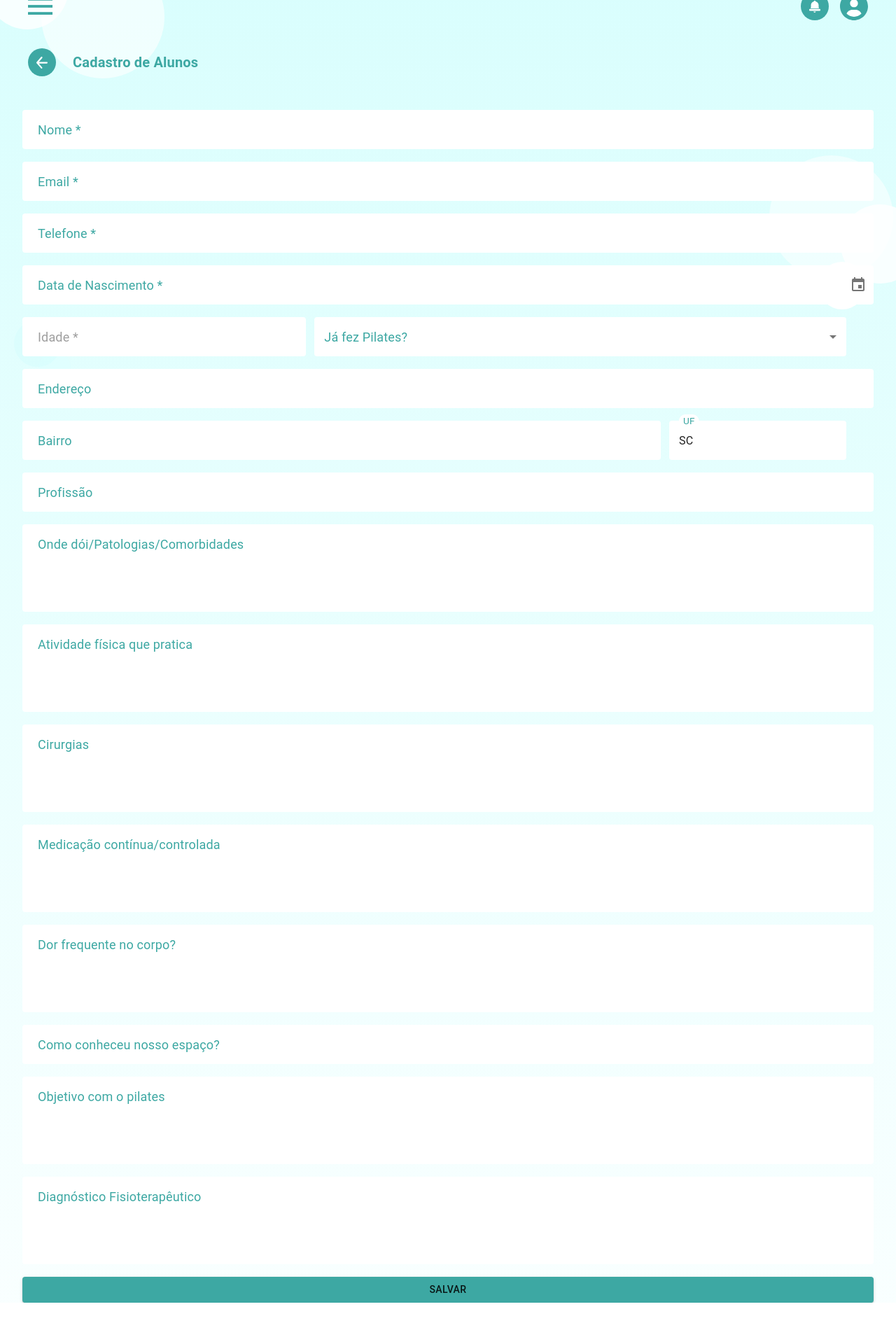
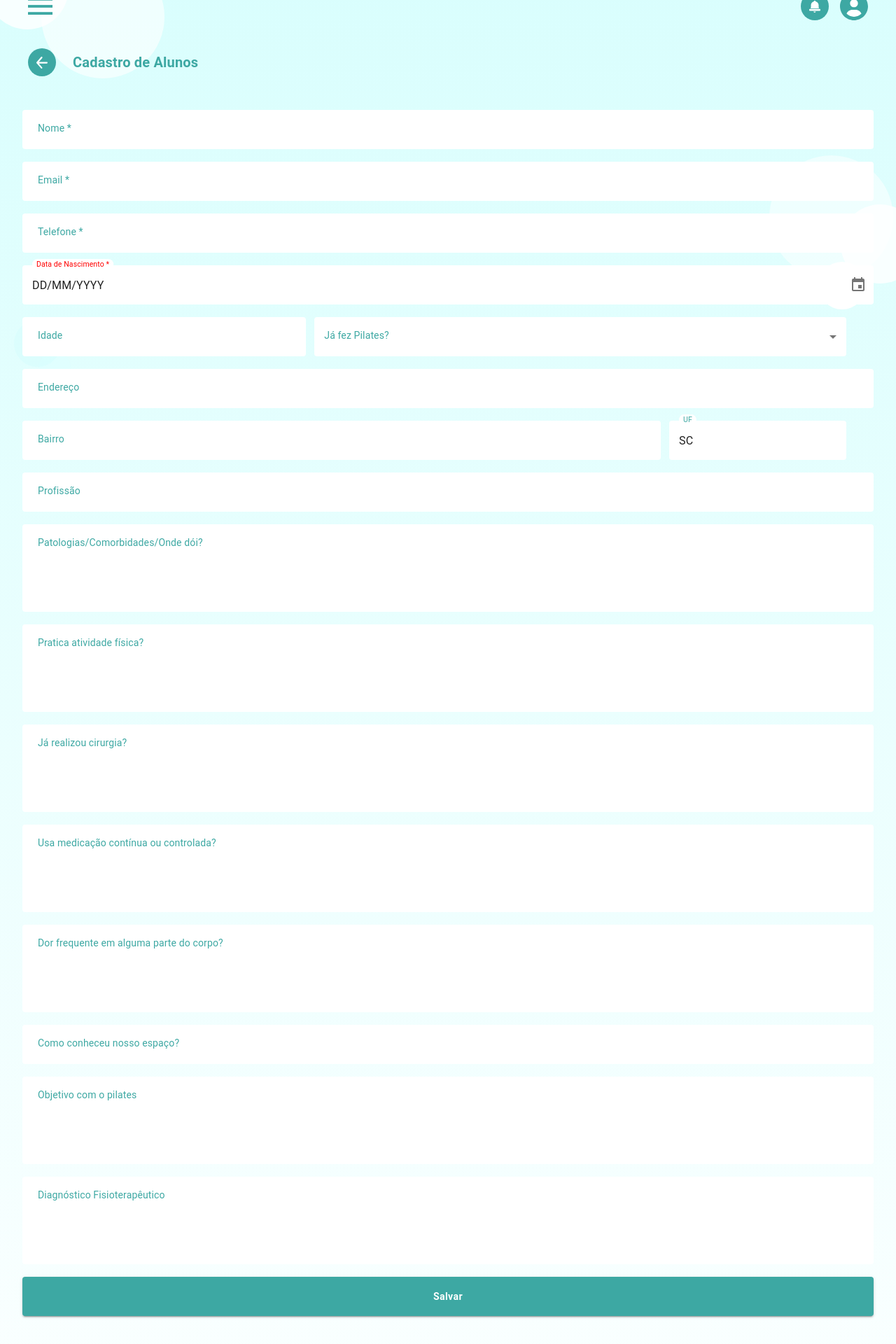
Before and after one commit to deborapoh/pilates-web, a Next.js app: page /students/registration in a window 1280 px wide. Shown: the part 43-1963 px from the top of the page at 70% size. Before the commit the page ends 1904 px from the top, so only its background shows below. Built offline with nearby package versions, Linux system fonts and the light colour scheme.

Commit message:
add some styles and finish the form

```diff
--- a/src/app/(admin-pages)/students/page.tsx
+++ b/src/app/(admin-pages)/students/page.tsx
@@ -1,6 +1,7 @@
 'use client'
 
 import Modules from "@/app/components/Modules"
+import StudentList from "@/app/components/StudentList"
 import { modules } from "@/app/constants"
 import BackButton from "@/app/icons/BackButton"
 
@@ -9,6 +10,7 @@ export default function Student() {
     <main className="flex min-h-screen flex-col">
       <BackButton path="/home" />
       <Modules mt={3} modules={modules[0].options} />
+      <StudentList />
     </main>
   )
 }
--- a/src/app/(admin-pages)/students/registration/page.tsx
+++ b/src/app/(admin-pages)/students/registration/page.tsx
@@ -3,19 +3,20 @@
 import DatePicker from "@/app/components/DatePicker"
 import InputText from "@/app/components/InputText"
 import InputWarning from "@/app/components/InputWarning"
-import { FormData, FormValues, NameValues, studentFormValues } from "@/app/constants/student"
+import { FormData, FormValues, studentFormValues } from "@/app/constants/student"
 import BackButton from "@/app/icons/BackButton"
-import { Box, Button, Checkbox, CircularProgress, FormControl, Grid, InputLabel, MenuItem, Select, SelectChangeEvent, Typography, styled } from "@mui/material"
-import { ChangeEvent, forwardRef, useMemo, useState } from "react"
-import { SubmitHandler, useForm } from "react-hook-form"
+import { Box, CircularProgress, Grid, SelectChangeEvent, TextField, Typography, styled } from "@mui/material"
+import { ChangeEvent, useEffect, useMemo, useState } from "react"
+import { SubmitHandler, useForm, Controller } from "react-hook-form"
 import { differenceInYears } from 'date-fns'
 import { formatPhone } from "@/app/utils/mask"
 import InputSelect from "@/app/components/InputSelect"
+import ButtonDefault from "@/app/components/ButtonDefault"
 
 const Form = styled('form')(() => ({
   display: 'flex',
   flexDirection: 'column',
-  marginTop: 40,
+  marginBlock: 40,
   // height: 225,
   width: '100%',
   justifyContent: 'space-between',
@@ -34,7 +35,7 @@ const Title = styled(Typography)(({ theme }) => ({
 }))
 
 export default function StudentRegistration() {
-  const [age, setAge] = useState<number | ''>('')
+  const [age, setAge] = useState<string>('')
   const [phone, setPhone] = useState<string>('')
   const [hasDonePilates, setHasDonePilates] = useState<string>('')
 
@@ -67,12 +68,13 @@ export default function StudentRegistration() {
   }, [])
 
   const {
-    formState: { errors, isSubmitted, isSubmitting },
+    formState: { errors, isSubmitting, isSubmitSuccessful },
     handleSubmit,
     register,
     clearErrors,
     setError,
-    reset
+    reset,
+    control,
   } = useForm<FormData>({
     mode: 'onBlur',
     reValidateMode: 'onChange',
@@ -85,13 +87,25 @@ export default function StudentRegistration() {
       const dateOfBirth = new Date(birthDate)
       const calculatedAge = differenceInYears(today, dateOfBirth)
       console.log('calculatedAge', calculatedAge)
-      setAge(calculatedAge)
+      setAge(calculatedAge.toString())
     } else {
       setAge('');
     }
   };
 
-  const onSubmit:SubmitHandler<FormData> = async (data) => {}
+  const onSubmit:SubmitHandler<FormData> = async (data) => {
+    console.log('onSubmit', data)
+  }
+
+  useEffect(() => {
+    if (isSubmitSuccessful) {
+      console.log("Submitted")
+      // reset(defaultValues)
+      // setAge('')
+      // setPhone('')
+      // setHasDonePilates('')
+    }
+  }, [defaultValues, isSubmitSuccessful, reset])
 
   return (
     <main className="flex min-h-screen flex-col">
@@ -108,9 +122,19 @@ export default function StudentRegistration() {
             if (v.name === 'dateOfBirth') {
               return (
                 <Grid key={v.name} item xs={xs}>
-                  <DatePicker
-                    label={`${v.label} ${v.required ? '*' : ''}`}
-                    onChange={(birthDate: Date) => handleDateOfBirthChange(birthDate)}
+                  <Controller
+                    name={v.name}
+                    control={control}
+                    render={({ field }) => (
+                      <DatePicker
+                        value={field.value}
+                        label={`${v.label} ${v.required ? '*' : ''}`}
+                        onChange={(birthDate: Date) => {
+                          handleDateOfBirthChange(birthDate)
+                          field.onChange(birthDate)
+                        }}
+                      />
+                    )}
                   />
                   <InputWarning
                     marginBottom={0}
@@ -122,14 +146,15 @@ export default function StudentRegistration() {
             }
 
             if (v.name === 'age') {
-              console.log('age', age)
               return (
                 <Grid key={v.name} item xs={xs}>
                   <InputText
                     label={`${v.label} ${v.required ? '*' : ''}`}
                     {...register(v.name, { required: v.required })}
                     variant="outlined"
-                    disabled={v.disabled}
+                    InputProps={{
+                      readOnly: true,
+                    }}
                     value={age}
                   />
                   <InputWarning
@@ -194,7 +219,6 @@ export default function StudentRegistration() {
                   {...register(v.name, { required: v.required })}
                   variant="outlined"
                   type={v.type}
-                  disabled={v.disabled}
                   multiline={v.multiline}
                   minRows={v.multiline ? 4 : 1}
                 />
@@ -208,16 +232,9 @@ export default function StudentRegistration() {
           })}
         </Grid>
 
-        <Button onClick={() => clearErrors()} type="submit" variant="contained">
+        <ButtonDefault onClick={() => clearErrors()} type="submit" variant="contained">
           {isSubmitting ? <CircularProgress /> : 'Salvar'}
-        </Button>
-        {/* <Input
-          // InputProps={{ disableUnderline: true }}
-          label="Senha: *"
-          {...register('password', { required: true })}
-          variant="outlined"
-        /> */}
-        {/* <InputWarning message={errors.password?.type === 'required' ? 'Digite sua senha' : ''} /> */}
+        </ButtonDefault>
       </Form>
     </main>
   )
--- /dev/null
+++ b/src/app/components/ButtonDefault.tsx
@@ -0,0 +1,25 @@
+import { Button, ButtonProps, styled, useTheme } from "@mui/material"
+import { ReactNode } from "react"
+
+interface ComponentProps extends ButtonProps {
+  children: ReactNode
+}
+
+const ButtonStyled = styled(Button)(({ theme }) => ({
+  '&.MuiButton-root': {
+    height: 56,
+    fontSize: 14,
+    fontWeight: 'bold',
+    color: theme.palette.common.white,
+  }
+}))
+
+const ButtonDefault = ({ children, ...props }: ComponentProps) => {
+  return (
+    <ButtonStyled variant="contained" {...props}>
+      {children}
+    </ButtonStyled>
+  )
+}
+
+export default ButtonDefault
--- a/src/app/components/DatePicker.tsx
+++ b/src/app/components/DatePicker.tsx
@@ -1,9 +1,7 @@
 import * as React from 'react';
 import { AdapterDayjs } from '@mui/x-date-pickers/AdapterDayjs';
 import { LocalizationProvider } from '@mui/x-date-pickers/LocalizationProvider';
-import { DatePicker as Picker } from '@mui/x-date-pickers/DatePicker';
-import { DesktopDatePicker } from "@mui/x-date-pickers/DesktopDatePicker";
-import { DateTimePicker } from "@mui/x-date-pickers/DateTimePicker";
+import { DesktopDatePicker, DesktopDatePickerProps } from "@mui/x-date-pickers/DesktopDatePicker";
 import { styled } from '@mui/material';
 
 const PickerStyled = styled(DesktopDatePicker)(({ theme }) => ({
@@ -16,7 +14,7 @@ const PickerStyled = styled(DesktopDatePicker)(({ theme }) => ({
   width: '100%',
 
   '.MuiInputLabel-root': {
-    fontSize: 18,
+    fontSize: 14,
     color: theme.palette.primary.main,
     backgroundColor: theme.palette.common.white,
     paddingInline: 8,
@@ -26,10 +24,12 @@ const PickerStyled = styled(DesktopDatePicker)(({ theme }) => ({
   "& fieldset": { border: 'none' },
 }))
 
-export default function DatePicker({ ...props }) {
+interface ComponentProps extends DesktopDatePickerProps<any> {}
+
+export default function DatePicker({ ...props }: ComponentProps) {
   return (
     <LocalizationProvider dateAdapter={AdapterDayjs}>
-      <PickerStyled {...props} label={props.label} />
+      <PickerStyled format='DD/MM/YYYY' {...props} label={props.label} />
     </LocalizationProvider>
   );
 }
--- a/src/app/components/InputSelect.tsx
+++ b/src/app/components/InputSelect.tsx
@@ -3,7 +3,7 @@ import { FunctionComponent, forwardRef } from "react"
 
 const Label = styled(InputLabel)(({ theme }) => ({
   color: theme.palette.primary.main,
-  fontSize: 18,
+  fontSize: 14,
 }))
 
 const SelectStyled = styled(Select)(({ theme }) => ({
--- a/src/app/components/InputText.tsx
+++ b/src/app/components/InputText.tsx
@@ -7,7 +7,7 @@ const Input = styled(TextField)(({ theme }) => ({
   width: '100%',
 
   '.MuiInputLabel-root': {
-    fontSize: 18,
+    fontSize: 14,
     color: theme.palette.primary.main,
     backgroundColor: theme.palette.common.white,
     paddingInline: 8,
--- /dev/null
+++ b/src/app/components/StudentList.tsx
@@ -0,0 +1,36 @@
+import { List, ListItem, ListItemButton, ListItemIcon, ListItemText } from "@mui/material"
+import { ReactNode } from "react"
+import Image from "next/image"
+
+import avatar from '../images/login-empty-photo.svg'
+
+const fakeStudents = [
+  'Fake Debora de Oliveira',
+  'Fake Fulano da Silva',
+]
+
+const StudentList = () => {
+  return (
+    <List>
+      {fakeStudents.map((student) => {
+        return (
+          <ListItem disablePadding key={student}>
+            <ListItemButton>
+              <ListItemIcon>
+                <Image
+                  src={avatar.src}
+                  alt={`${student} user photo`}
+                  height={40}
+                  width={40}
+                />
+              </ListItemIcon>
+              <ListItemText primary={student} />
+            </ListItemButton>
+          </ListItem>
+        )
+      })}
+    </List>
+  )
+}
+
+export default StudentList
--- a/src/app/components/Text.tsx
+++ /dev/null
@@ -1,24 +0,0 @@
-import { TextField, TextFieldProps, Typography, styled } from "@mui/material"
-import { ForwardRefRenderFunction, FunctionComponent, ReactNode, forwardRef } from "react"
-
-const TextStyled = styled(Typography)(({ theme }) => ({
-  backgroundColor: theme.palette.common.white,
-  borderRadius: 4,
-  color: theme.palette.primary.main,
-  width: '100%',
-
-  // '.MuiInputLabel-root': {
-  //   fontSize: 18,
-  //   backgroundColor: theme.palette.common.white,
-  //   paddingInline: 8,
-  //   borderRadius: 12,
-  // },
-
-  // "& fieldset": { border: 'none' },
-}))
-
-const Text = ({ children }: { children: ReactNode }) => {
-  return <TextStyled>{children}</TextStyled>
-};
-
-export default Text
--- a/src/app/constants/student.ts
+++ b/src/app/constants/student.ts
@@ -81,7 +81,6 @@ export const studentFormValues: FormValues[] = [
     name: 'age',
     label: 'Idade',
     type: 'number',
-    required: true,
     disabled: true,
   },
   {
@@ -111,31 +110,31 @@ export const studentFormValues: FormValues[] = [
   },
   {
     name: 'pathologies',
-    label: 'Onde dói/Patologias/Comorbidades',
+    label: 'Patologias/Comorbidades/Onde dói?',
     type: 'text',
     multiline: true,
   },
   {
     name: 'physicalActivities',
-    label: 'Atividade física que pratica',
+    label: 'Pratica atividade física?',
     type: 'text',
     multiline: true,
   },
   {
     name: 'surgeries',
-    label: 'Cirurgias',
+    label: 'Já realizou cirurgia?',
     type: 'text',
     multiline: true,
   },
   {
     name: 'medications',
-    label: 'Medicação contínua/controlada',
+    label: 'Usa medicação contínua ou controlada?',
     type: 'text',
     multiline: true,
   },
   {
     name: 'feelPainWhere',
-    label: 'Dor frequente no corpo?',
+    label: 'Dor frequente em alguma parte do corpo?',
     type: 'text',
     multiline: true,
   },
--- a/src/app/theme/theme.ts
+++ b/src/app/theme/theme.ts
@@ -1,6 +1,10 @@
 'use client'
 
-import { createTheme } from '@mui/material/styles'
+import { PaletteOptions, SimplePaletteColorOptions, createTheme } from '@mui/material/styles'
+
+interface DefaultPaletteOptions extends PaletteOptions {
+  primary?: SimplePaletteColorOptions;
+}
 
 export const darkTheme = createTheme({
   palette: {
@@ -8,8 +12,7 @@ export const darkTheme = createTheme({
   },
 })
 
-export const lightTheme = createTheme({
-  palette: {
+const palette: DefaultPaletteOptions = {
   mode: 'light',
   primary: {
     main: '#3DA8A3',
@@ -27,5 +30,20 @@ export const lightTheme = createTheme({
   action: {
     hover: '#225380'
   }
+}
+
+export const lightTheme = createTheme({
+  components: {
+    MuiButton: {
+      styleOverrides: {
+        root: {
+          "&.MuiButton-root": {
+            backgroundColor: palette.primary?.main,
+            textTransform: 'none',
           },
+        },
+      },
+    },
+  },
+  palette,
 })
```
Lines whose indentation alone changed are shown as unchanged.
